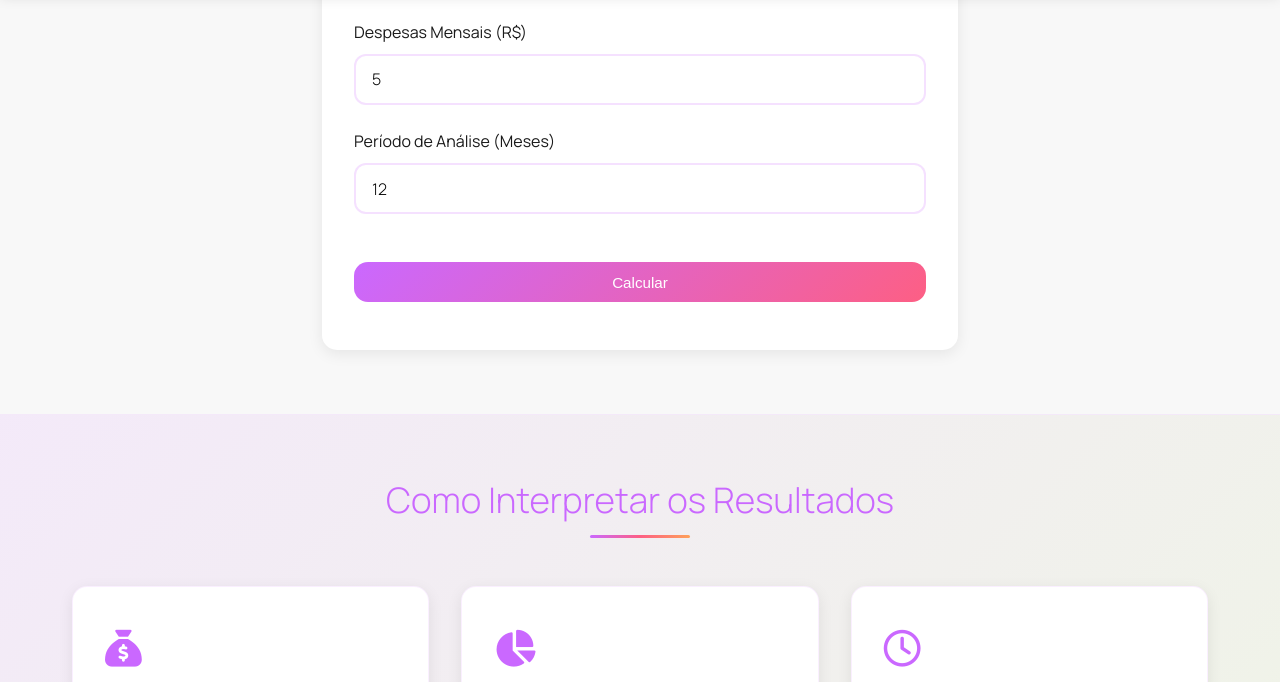
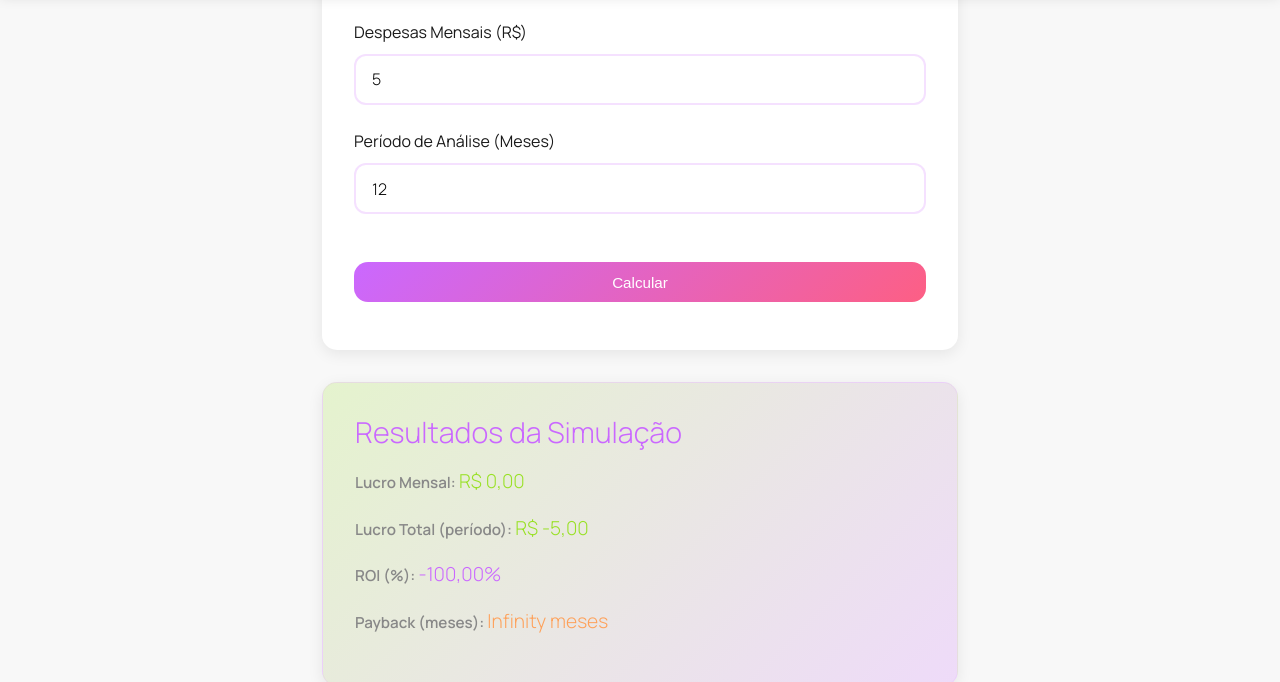
Before and after one commit to delacerdaq/conecta-bh, a plain HTML site: page pages/calculadora-lucro.html in a window 1280 px wide. Both pictures are taken after typing "5", "5", "5" into the empty fields and a click on the button "Calcular". Shown: the part 850-1532 px from the top of the page. Drawn offline with Linux system fonts and the light colour scheme.

Commit message:
feat: logic for profit calculator

```diff
--- /dev/null
+++ b/js/calculadora-lucro.js
@@ -0,0 +1,23 @@
+function calculateProfit() {
+    const investment = parseFloat(document.getElementById('investment').value) || 0;
+    const revenue = parseFloat(document.getElementById('revenue').value) || 0;
+    const expenses = parseFloat(document.getElementById('expenses').value) || 0;
+    const months = parseInt(document.getElementById('months').value) || 12;
+
+    if (investment <= 0 || revenue <= 0) {
+        alert('Por favor, preencha todos os campos com valores válidos');
+        return;
+    }
+
+    const monthlyProfit = revenue - expenses;
+    const totalProfit = monthlyProfit * months - investment;
+    const roi = (totalProfit / investment) * 100;
+    const payback = investment / monthlyProfit;
+
+    document.getElementById('monthly-profit').textContent = `R$ ${monthlyProfit.toFixed(2).replace('.', ',')}`;
+    document.getElementById('total-profit').textContent = `R$ ${totalProfit.toFixed(2).replace('.', ',')}`;
+    document.getElementById('roi').textContent = `${roi.toFixed(2).replace('.', ',')}%`;
+    document.getElementById('payback').textContent = `${payback.toFixed(1).replace('.', ',')} meses`;
+
+    document.getElementById('results').style.display = 'block';
+}
--- a/pages/calculadora-lucro.html
+++ b/pages/calculadora-lucro.html
@@ -153,5 +153,7 @@
       </div>
     </div>
   </footer>
+
+  <script src="../js/calculadora-lucro.js"></script>
 </body>
 </html>
```
